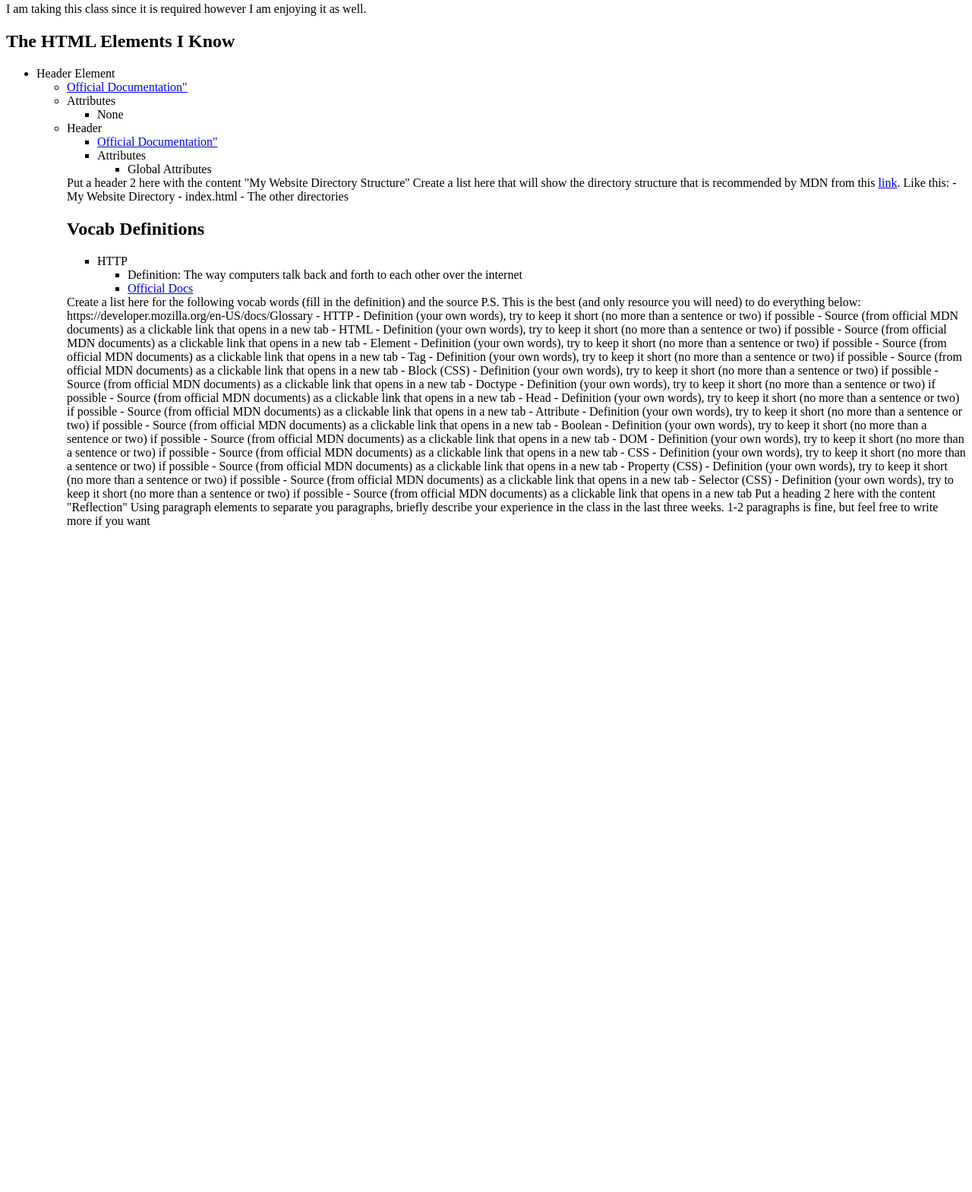
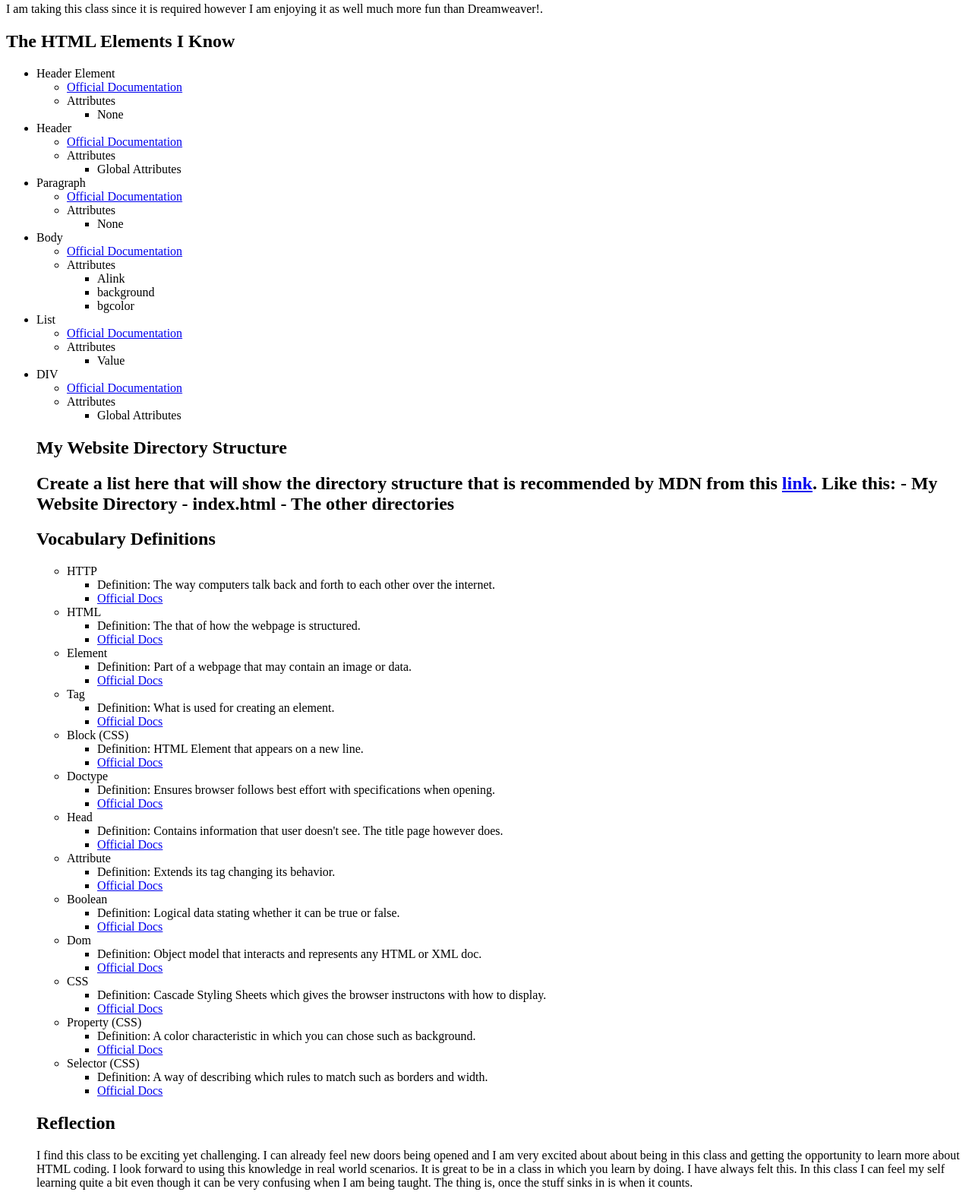
Before and after one commit to acn1008/-405-Homeworks, a plain HTML site: page Homework1/Homework1.html in a window 1280 px wide. Shown: the part 77-1646 px from the top of the page at 76% size. Before the commit the page ends 800 px from the top, so only its background shows below. Drawn offline with Linux system fonts and the light colour scheme.

Commit message:
Homework

```diff
--- a/Homework1/Homework1.html
+++ b/Homework1/Homework1.html
@@ -10,25 +10,23 @@
 
   <h1>Andre - Computer Information Systems</h1>
 
-  <p>I am taking this class since it is required however I am enjoying it as well.</p>
+  <p>I am taking this class since it is required however I am enjoying it as well much more fun than Dreamweaver!.</p>
 
   <h2>The HTML Elements I Know</h2>
 <ul>
     <li> Header Element
   <ul>
-       <li><a href="https://developer.mozilla.org/en-US/docs/Web/HTML/Element/heading_elements" target="_blank">Official Documentation"</a></li>
+     <li><a href="https://developer.mozilla.org/en-US/docs/Web/HTML/Element/heading_elements" target="_blank">Official Documentation</a></li>
         <li>Attributes
   <ul>
             <li>None</li>
           </ul>
         </li>
-
       </ul>
 
-    <ul>
            <li> Header
          <ul>
-   <li><a href="https://developer.mozilla.org/en-US/docs/Web/HTML/Element/header" target="_blank">Official Documentation"</a></li>
+        <li><a href="https://developer.mozilla.org/en-US/docs/Web/HTML/Element/header" target="_blank">Official Documentation</a></li>
           <li>Attributes
             <ul>
               <li>Global Attributes
@@ -36,9 +34,51 @@
           </li>
       </ul>
 
+          <li> Paragraph
+         <ul>
+        <li><a href="https://developer.mozilla.org/en-US/docs/Web/HTML/Element/p" target="_blank">Official Documentation</a></li>
+          <li>Attributes
+            <ul>
+              <li>None</li>
+           </ul>
+         </li>
+       </ul>
+
+       <li> Body
+      <ul>
+     <li><a href="https://developer.mozilla.org/en-US/docs/Web/HTML/Element/body" target="_blank">Official Documentation</a></li>
+       <li>Attributes
+         <ul>
+           <li>Alink</li>
+           <li>background</li>
+           <li>bgcolor</li>
+        </ul>
+      </li>
+    </ul>
+
+    <li> List
+   <ul>
+  <li><a href="https://developer.mozilla.org/en-US/docs/Web/HTML/Element/li" target="_blank">Official Documentation</a></li>
+    <li>Attributes
+      <ul>
+        <li>Value</li>
+     </ul>
+   </li>
+  </ul>
+
+      <li> DIV
+     <ul>
+  <li><a href="https://developer.mozilla.org/en-US/docs/Web/HTML/Element/div" target="_blank">Official Documentation</a></li>
+    <li>Attributes
+     <ul>
+      <li>Global Attributes</li>
+     </ul>
+   </li>
+  </ul>
 
 
-Put a header 2 here with the content "My Website Directory Structure"
+<h2>My Website Directory Structure<h2>
+
 
 Create a list here that will show the directory structure that is recommended by MDN from this <a href="https://developer.mozilla.org/en-US/docs/Learn/Getting_started_with_the_web/Dealing_with_files#What_structure_should_your_website_have">link</a>.
 Like this:
@@ -46,61 +86,90 @@ Like this:
   - index.html
   - The other directories
 
-<h2>Vocab Definitions</h2>
+<h2>Vocabulary Definitions</h2>
 <ul>
    <li>HTTP
       <ul>
-        <li>Definition: The way computers talk back and forth to each other over the internet</li>
+        <li>Definition: The way computers talk back and forth to each other over the internet.</li>
         <li><A HREF="https://developer.mozilla.org/en-US/docs/Glossary/HTTP" target="_blank">Official Docs</a></li>
+      </ul>
+    </li>
+    <li>HTML
+      <ul>
+        <li>Definition: The that of how the webpage is structured.</li>
+        <li><A HREF="https://developer.mozilla.org/en-US/docs/Glossary/HTML" target="_blank">Official Docs</a></li>
+      </ul>
+    </li>
+    <li>Element
+      <ul>
+        <li>Definition: Part of a webpage that may contain an image or data.</li>
+        <li><A HREF="https://developer.mozilla.org/en-US/docs/Glossary/Element" target="_blank">Official Docs</a></li>
+      </ul>
+    </li>
+    <li>Tag
+      <ul>
+        <li>Definition: What is used for creating an element.</li>
+        <li><A HREF="https://developer.mozilla.org/en-US/docs/Glossary/Tag" target="_blank">Official Docs</a></li>
+      </ul>
+    </li>
+    <li>Block (CSS)
+      <ul>
+        <li>Definition: HTML Element that appears on a new line.</li>
+        <li><A HREF="https://developer.mozilla.org/en-US/docs/Glossary/Block/CSS" target="_blank">Official Docs</a></li>
+      </ul>
+    </li>
+    <li>Doctype
+      <ul>
+        <li>Definition: Ensures browser follows best effort with specifications when opening.</li>
+        <li><A HREF="https://developer.mozilla.org/en-US/docs/Glossary/Doctype" target="_blank">Official Docs</a></li>
+      </ul>
+    </li>
+    <li>Head
+      <ul>
+        <li>Definition: Contains information that user doesn't see. The title page however does.</li>
+        <li><A HREF="https://developer.mozilla.org/en-US/docs/Glossary/Head" target="_blank">Official Docs</a></li>
+      </ul>
+    </li>
+    <li>Attribute
+      <ul>
+        <li>Definition: Extends its tag changing its behavior.</li>
+        <li><A HREF="https://developer.mozilla.org/en-US/docs/Glossary/attribute" target="_blank">Official Docs</a></li>
+      </ul>
+    </li>
+    <li>Boolean
+      <ul>
+        <li>Definition: Logical data stating whether it can be true or false.</li>
+        <li><A HREF="https://developer.mozilla.org/en-US/docs/Glossary/Boolean" target="_blank">Official Docs</a></li>
+      </ul>
+    </li>
+    <li>Dom
+      <ul>
+        <li>Definition: Object model that interacts and represents any HTML or XML doc.</li>
+        <li><A HREF="https://developer.mozilla.org/en-US/docs/Glossary/DOM" target="_blank">Official Docs</a></li>
+      </ul>
+    </li>
+    <li>CSS
+      <ul>
+        <li>Definition: Cascade Styling Sheets which gives the browser instructons with how to display.</li>
+        <li><A HREF="https://developer.mozilla.org/en-US/docs/Glossary/CSS" target="_blank">Official Docs</a></li>
+      </ul>
+    </li>
+    <li>Property (CSS)
+      <ul>
+        <li>Definition: A color characteristic in which you can chose such as background.</li>
+        <li><A HREF="https://developer.mozilla.org/en-US/docs/Glossary/Property/CSS" target="_blank">Official Docs</a></li>
+      </ul>
+    </li>
+    <li>Selector (CSS)
+      <ul>
+        <li>Definition: A way of describing which rules to match such as borders and width.</li>
+        <li><A HREF="https://developer.mozilla.org/en-US/docs/Glossary/CSS_Selector" target="_blank">Official Docs</a></li>
       </ul>
     </li>
 </ul>
 
-Create a list here for the following vocab words (fill in the definition) and the source
-P.S. This is the best (and only resource you will need) to do everything below: https://developer.mozilla.org/en-US/docs/Glossary
-- HTTP
-  - Definition (your own words), try to keep it short (no more than a sentence or two) if possible
-  - Source (from official MDN documents) as a clickable link that opens in a new tab
-- HTML
-  - Definition (your own words), try to keep it short (no more than a sentence or two) if possible
-  - Source (from official MDN documents) as a clickable link that opens in a new tab
-- Element
-  - Definition (your own words), try to keep it short (no more than a sentence or two) if possible
-  - Source (from official MDN documents) as a clickable link that opens in a new tab
-- Tag
-  - Definition (your own words), try to keep it short (no more than a sentence or two) if possible
-  - Source (from official MDN documents) as a clickable link that opens in a new tab
-- Block (CSS)
-  - Definition (your own words), try to keep it short (no more than a sentence or two) if possible
-  - Source (from official MDN documents) as a clickable link that opens in a new tab
-- Doctype
-  - Definition (your own words), try to keep it short (no more than a sentence or two) if possible
-  - Source (from official MDN documents) as a clickable link that opens in a new tab
-- Head
-  - Definition (your own words), try to keep it short (no more than a sentence or two) if possible
-  - Source (from official MDN documents) as a clickable link that opens in a new tab
-- Attribute
-  - Definition (your own words), try to keep it short (no more than a sentence or two) if possible
-  - Source (from official MDN documents) as a clickable link that opens in a new tab
-- Boolean
-  - Definition (your own words), try to keep it short (no more than a sentence or two) if possible
-  - Source (from official MDN documents) as a clickable link that opens in a new tab
-- DOM
-  - Definition (your own words), try to keep it short (no more than a sentence or two) if possible
-  - Source (from official MDN documents) as a clickable link that opens in a new tab
-- CSS
-  - Definition (your own words), try to keep it short (no more than a sentence or two) if possible
-  - Source (from official MDN documents) as a clickable link that opens in a new tab
-- Property (CSS)
-  - Definition (your own words), try to keep it short (no more than a sentence or two) if possible
-  - Source (from official MDN documents) as a clickable link that opens in a new tab
-- Selector (CSS)
-  - Definition (your own words), try to keep it short (no more than a sentence or two) if possible
-  - Source (from official MDN documents) as a clickable link that opens in a new tab
+   <h2>Reflection</h2>
 
-Put a heading 2 here with the content "Reflection"
-
-Using paragraph elements to separate you paragraphs, briefly describe your experience in the class in the last three weeks. 1-2 paragraphs is fine, but feel free to write more if you want
-
+   <p>I find this class to be exciting yet challenging. I can already feel new doors being opened and I am very excited about about being in this class and getting the opportunity to learn more about HTML coding. I look forward to using this knowledge in real world scenarios. It is great to be in a class in which you learn by doing. I have always felt this. In this class I can feel my self learning quite a bit even though it can be very confusing when I am being taught. The thing is, once the stuff sinks in is when it counts.</p>
   </body>
 </html>
```
Also changed, not shown: 1 other file. Lines whose indentation alone changed are shown as unchanged.
